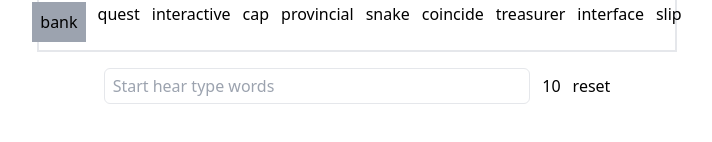
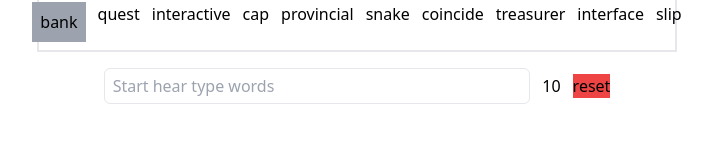
Before and after one commit to iamir4g/words-game, a React (Create React App) app: page / in a window 1280 px wide. Shown: the part 376-518 px from the top of the page, without its empty margins (283-995 px from the left). Built offline with nearby package versions, Linux system fonts and the light colour scheme.

Commit message:
style: :art: change bg button

```diff
--- a/src/App.tsx
+++ b/src/App.tsx
@@ -122,7 +122,9 @@ function App() {
           value={inputValue}
         />
         <p className="bg-">{disableInput ? "time is over" : timer}</p>
-        <button onClick={() => handleReset()}>reset</button>{" "}
+        <button className="bg-red-500" onClick={() => handleReset()}>
+          reset
+        </button>{" "}
       </div>
     </div>
   );
```
